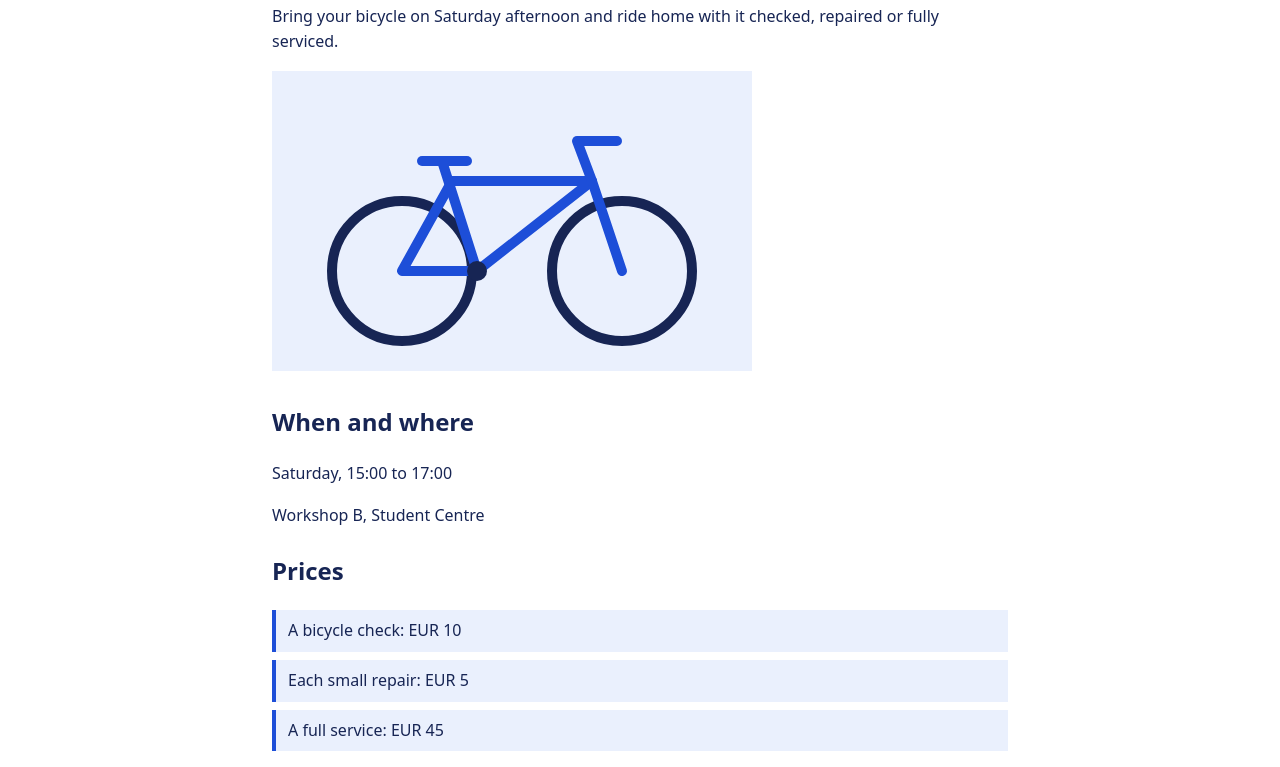
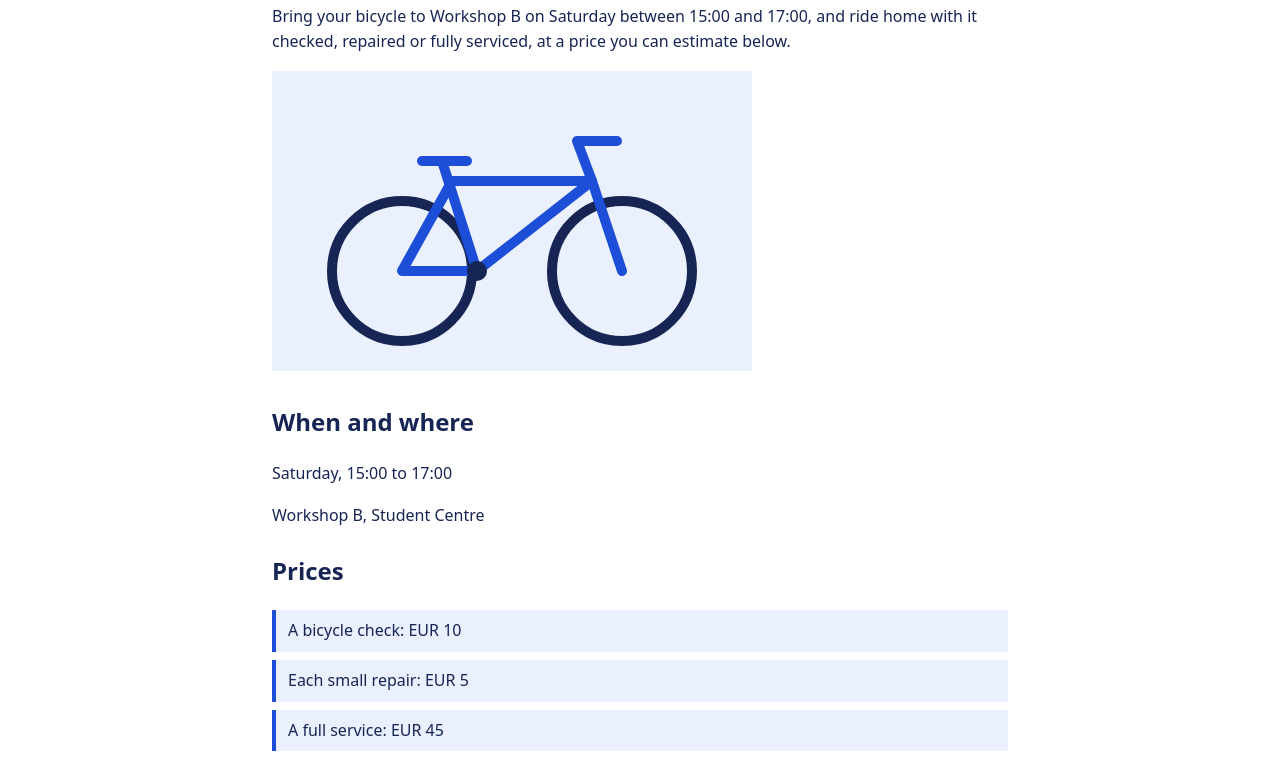
Before and after one commit to Maximgoethals/clinic, a plain HTML site: page index.html in a window 1280 px wide. Shown: the part 170-937 px from the top of the page. Drawn offline with Linux system fonts and the light colour scheme.

Commit message:
Make the promise clearer: say where and when, and point to the price estimate

```diff
--- a/index.html
+++ b/index.html
@@ -19,7 +19,7 @@
 
   <main>
     <h1>Saturday repair clinic</h1>
-    <p>Bring your bicycle on Saturday afternoon and ride home with it checked, repaired or fully serviced.</p>
+    <p>Bring your bicycle to Workshop B on Saturday between 15:00 and 17:00, and ride home with it checked, repaired or fully serviced, at a price you can estimate below.</p>
 
     <img src="images/bicycle.svg" alt="Illustration of a bicycle, the kind you can bring to the clinic for a check or repair." width="480" height="300">
 
```
